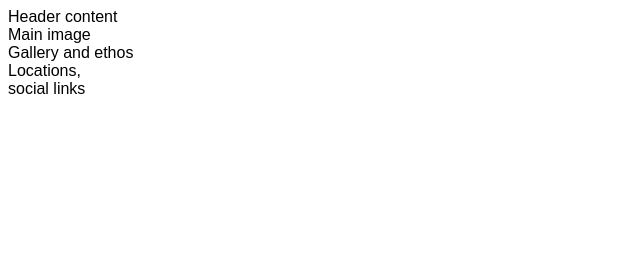
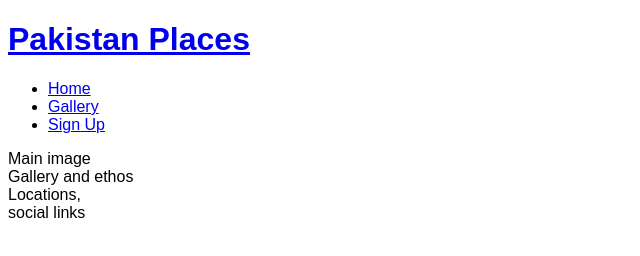
Before and after one commit to asma-n/pakistan-places, a plain HTML site: page index.html in a window 1280 px wide. Shown: the whole page, without its empty margins (0-640 px from the left). Drawn offline with Linux system fonts and the light colour scheme.

Commit message:
Add basic structure for header

```diff
--- a/index.html
+++ b/index.html
@@ -1,17 +1,35 @@
 <!DOCTYPE html>
 <html lang="en">
+
 <head>
     <meta charset="UTF-8">
     <meta http-equiv="X-UA-Compatible" content="IE=edge">
     <meta name="viewport" content="width=device-width, initial-scale=1.0">
     <meta name="description" content="Pakistan Places for travelling through Pakistan">
     <meta name="keywords" content="Pakistan places, travelling pakistan, sight-seeing pakistan">
-
     <link rel="stylesheet" href="assets/css/style.css">
     <title>Pakistan Places</title>
 </head>
+
 <body>
-    <header>Header content</header>
+    <header>
+        <a href="index.html">
+            <h1>Pakistan Places</h1>
+        </a>
+        <nav>
+            <ul>
+                <li>
+                    <a href="index.html">Home</a>
+                </li>
+                <li>
+                    <a href="#">Gallery</a>
+                </li>
+                <li>
+                    <a href="#">Sign Up</a>
+                </li>
+            </ul>
+        </nav>
+    </header>
     <section>
         Main image
     </section>
@@ -21,5 +39,9 @@
     <section>
         Locations,
     </section>
-    <footer>social links</footer>
+    <footer>
+        social links
+    </footer>
+</body>
+
 </html>
```
